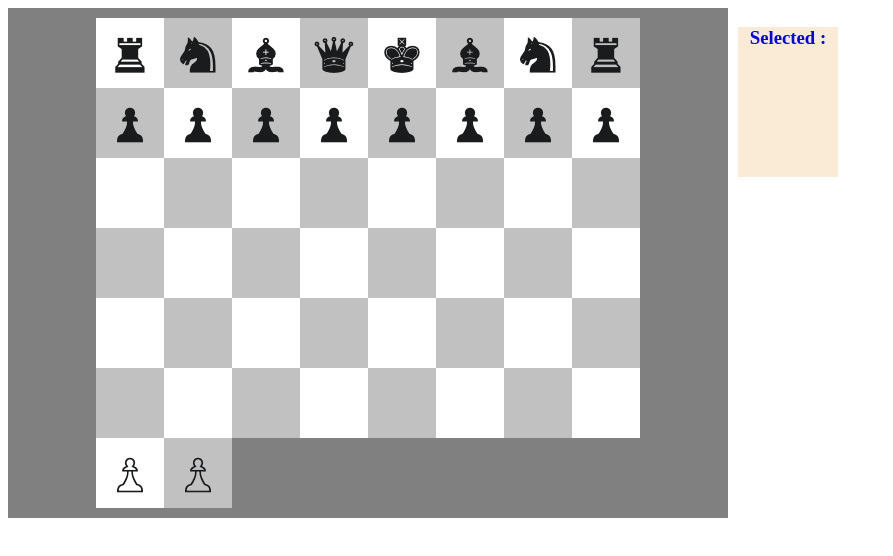
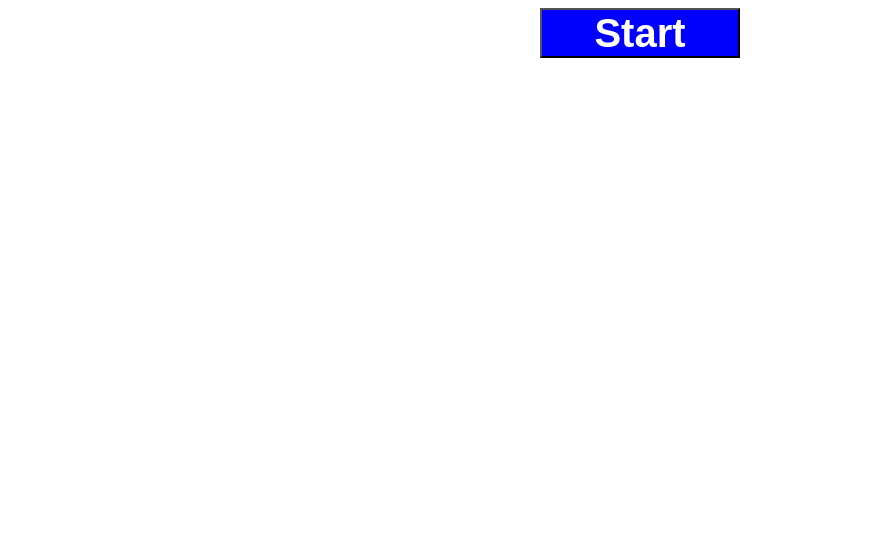
Before and after one commit to ThinhLe2023/wap-presentation, a plain HTML site: page timer_present/timer_present.html in a window 1280 px wide. Shown: the whole page, without its empty margins (0-893 px from the left). Drawn offline with nearby package versions, Linux system fonts and the light colour scheme.

Commit message:
add start button

```diff
--- a/timer_present/timer_present.html
+++ b/timer_present/timer_present.html
@@ -65,7 +65,7 @@
             let interval;
             $(document).ready(() => {
                 $("#game_start").hide();
-                painting();
+                $("#main").hide();
             });
 
             function setEvent(obj) {
@@ -163,9 +163,16 @@
                 }, 100);
             }
 
+            function onStart() {
+                $("#startView").hide();
+                $("#main").show();
+                painting();
+            }
+
         </script>
     </head>
     <body>
+        <div id="startView" style="text-align: center;"><button onclick="onStart()" style="font-weight: bold; font-size: 40px; width: 200px; height: 50px; color: white; background-color: blue;">Start</button></div>
         <div id="main">
             <div id="myDiv" style="position: relative;">
                 <div id="containt">
```
